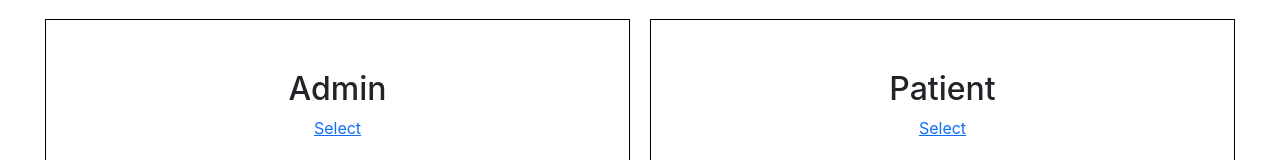
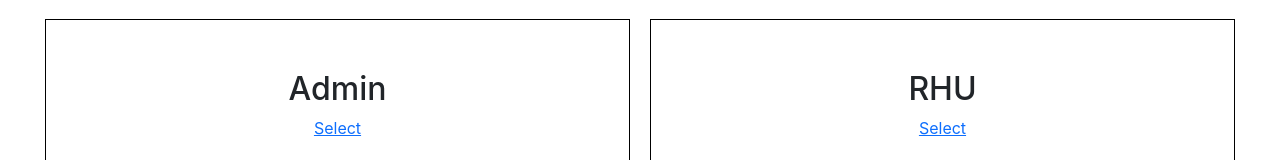
Before and after one commit to KingNelx/CRUDRestAPI-Front-End-, a React (Create React App) app: page / in a window 1280 px wide. Shown: the part 124-284 px from the top of the page. Built offline with nearby package versions, Linux system fonts and the light colour scheme.

Commit message:
added update forms

```diff
--- a/src/Components/Users.jsx
+++ b/src/Components/Users.jsx
@@ -9,7 +9,7 @@ const Users = () => {
                     <Link to="docLog">Select</Link>
                 </div>
                 <div className="col">
-                    <h2>Patient</h2>
+                    <h2>RHU</h2>
                     <Link to="/patientLog">Select</Link>
                 </div>
             </div>
```
Also changed, not shown: src/Patients/CreatePatient.jsx (added, +9 -0 lines), src/Patients/UpdatePatient.jsx (added, +9 -0 lines).
